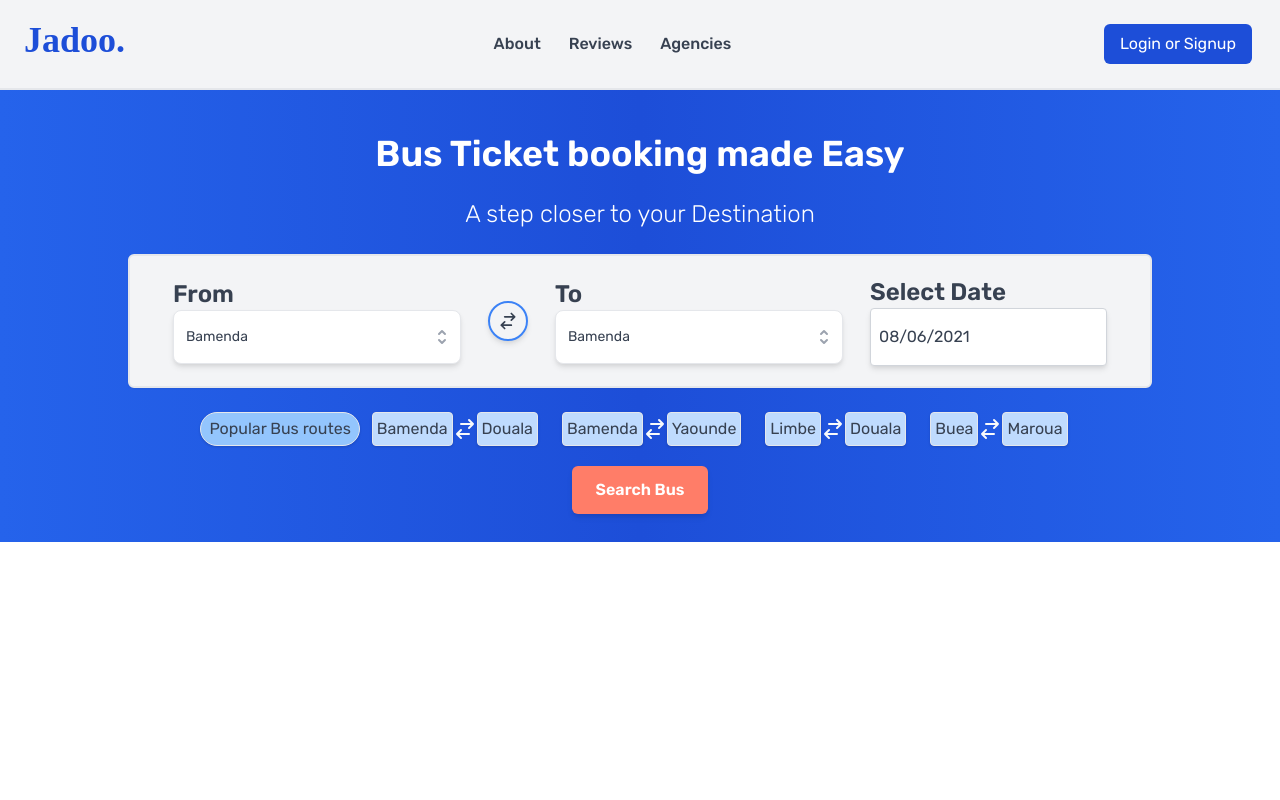
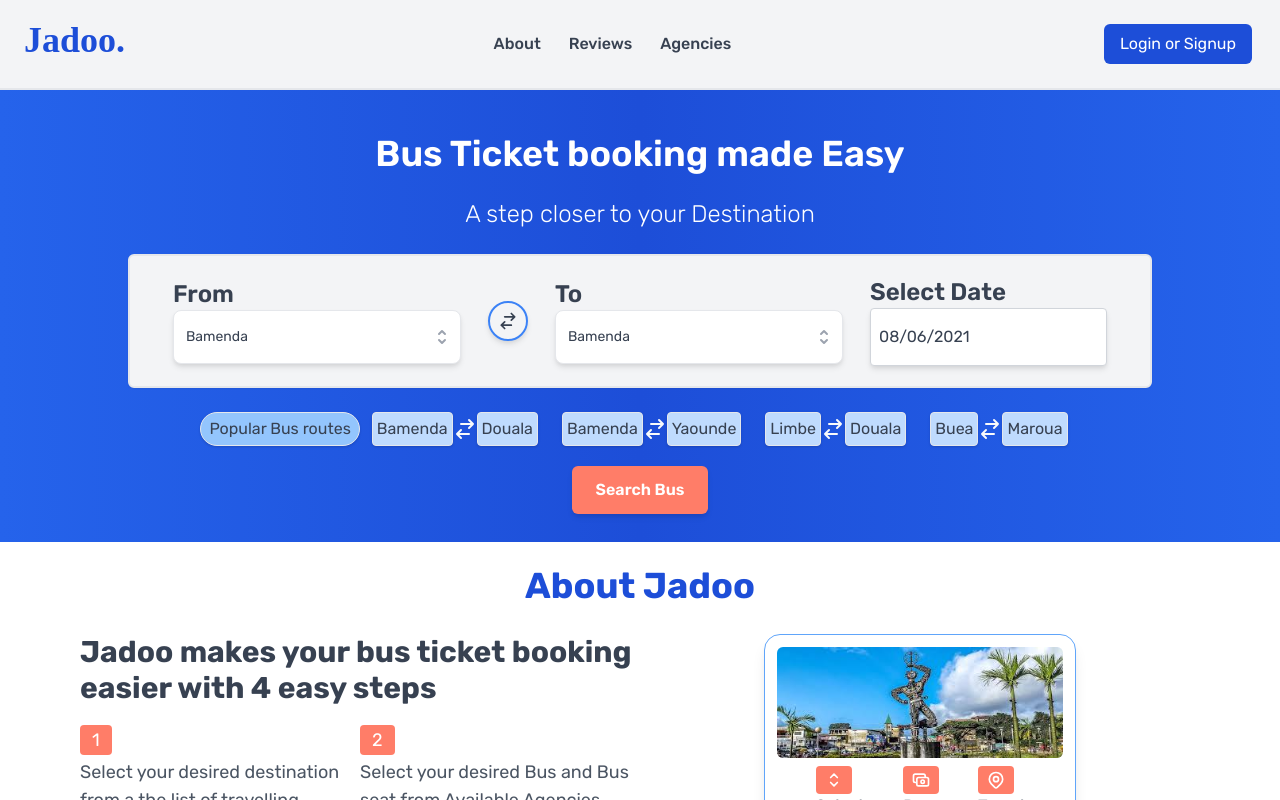
Before and after one commit to teyim/Jadoo, a React (Create React App) app: page / in a window 1280 px wide. Shown: the top 800 px of the page. Built offline with nearby package versions, Linux system fonts and the light colour scheme; a web font is replaced by a local one.

Commit message:
modify app container

```diff
--- a/src/App.js
+++ b/src/App.js
@@ -1,13 +1,11 @@
 import React from "react";
-import NavBar from "./Components/Layout/NavBar/NavBar";
-import Header from "Components/Layout/Header/Header";
+import Home from "Views/Home";
 import "./App.css";
 
 function App() {
   return (
     <>
-      <NavBar></NavBar>
-      <Header></Header>
+      <Home></Home>
     </>
   );
 }
```
